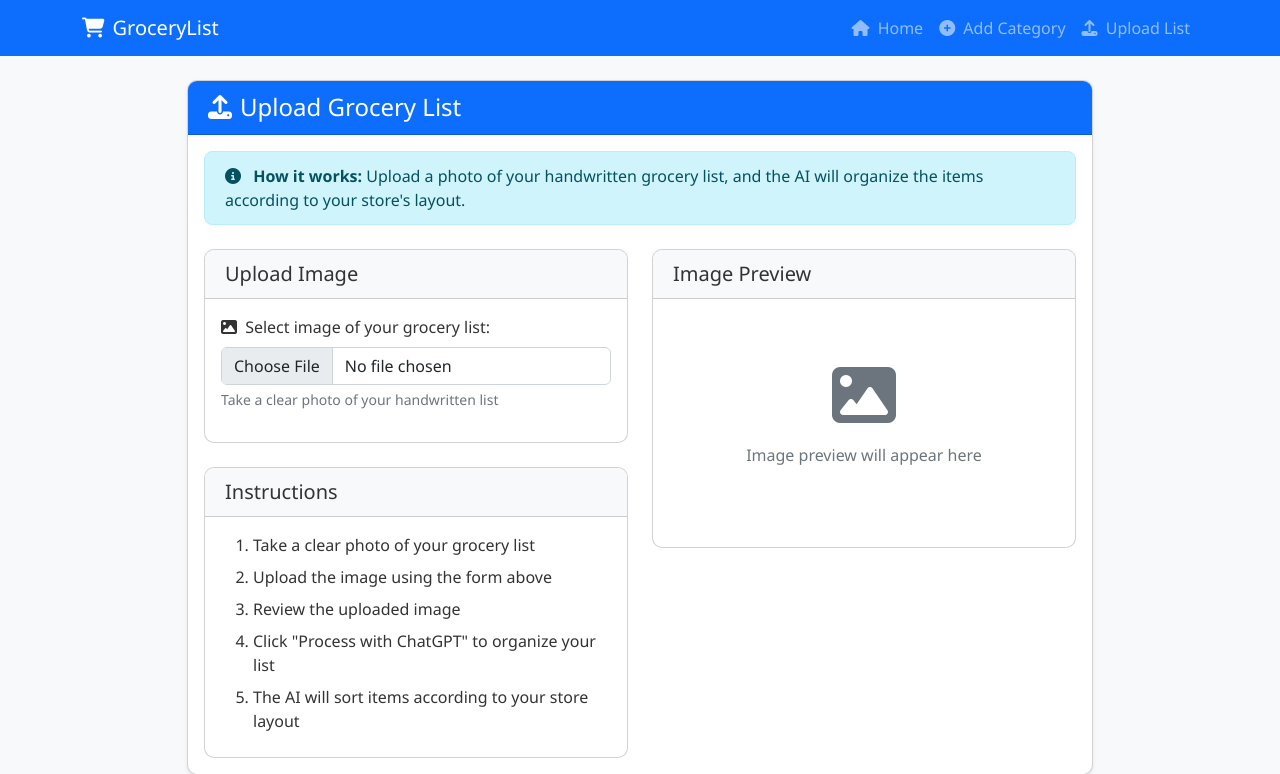
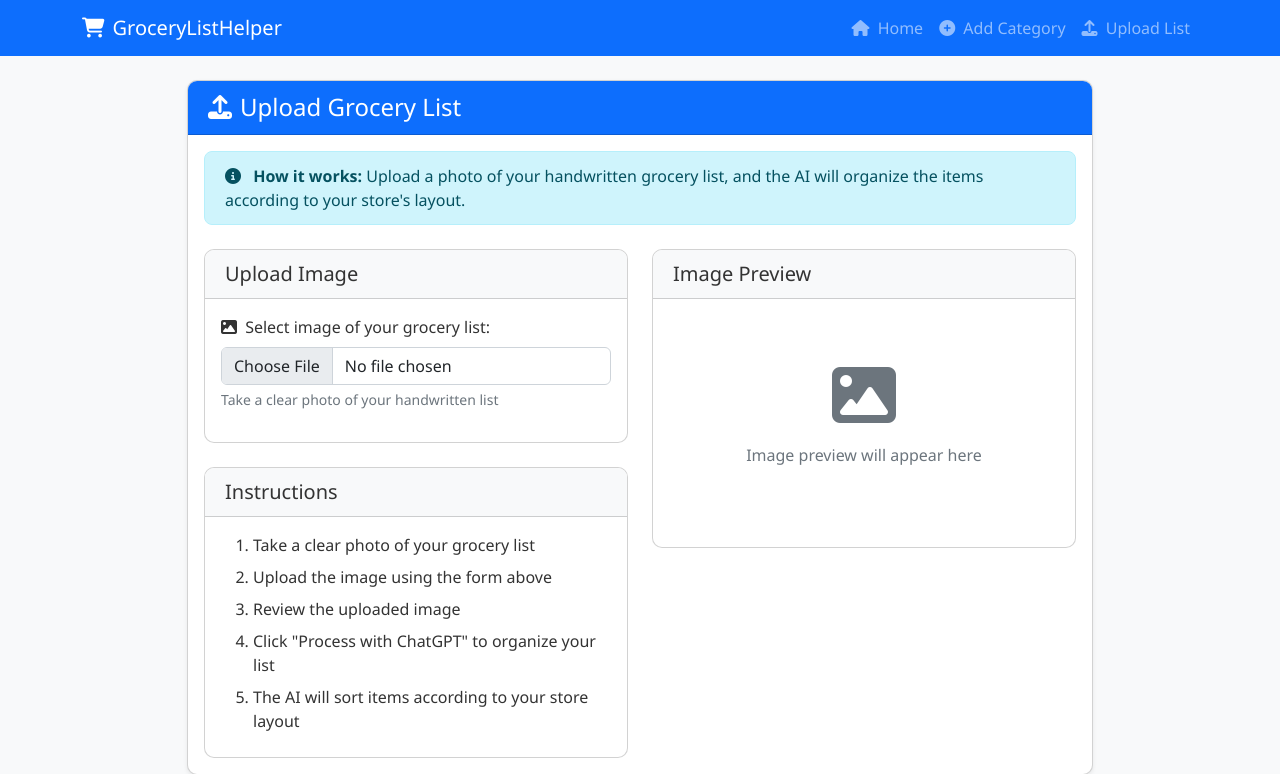
Before and after one commit to CharlieRosander/GroceryListHelper, a Flask app: page /upload_list in a window 1280 px wide. Shown: the top 774 px of the page. Run offline with Flask 3, Linux system fonts and the light colour scheme.

Commit message:
changed name to GroceryListHelper, still a placeholder but provides more clarity

```diff
--- a/templates/add_category.html
+++ b/templates/add_category.html
@@ -1,6 +1,6 @@
 {% extends "layout.html" %}
 
-{% block title %}GroceryList - Add Category{% endblock %}
+{% block title %}GroceryListHelper - Add Category{% endblock %}
 
 {% block content %}
 <div class="row">
--- a/templates/edit_category.html
+++ b/templates/edit_category.html
@@ -1,6 +1,6 @@
 {% extends "layout.html" %}
 
-{% block title %}GroceryList - Edit Category{% endblock %}
+{% block title %}GroceryListHelper - Edit Category{% endblock %}
 
 {% block content %}
 <div class="row">
--- a/templates/index.html
+++ b/templates/index.html
@@ -1,6 +1,6 @@
 {% extends "layout.html" %}
 
-{% block title %}GroceryList - Store Categories{% endblock %}
+{% block title %}GroceryListHelper - Store Categories{% endblock %}
 
 {% block content %}
 <div class="row">
--- a/templates/layout.html
+++ b/templates/layout.html
@@ -4,7 +4,7 @@
 <head>
     <meta charset="UTF-8">
     <meta name="viewport" content="width=device-width, initial-scale=1.0">
-    <title>{% block title %}GroceryList App{% endblock %}</title>
+    <title>{% block title %}GroceryListHelper App{% endblock %}</title>
 
     <!-- Bootstrap CSS -->
     <link href="https://cdn.jsdelivr.net/npm/bootstrap@5.2.3/dist/css/bootstrap.min.css" rel="stylesheet">
@@ -23,7 +23,7 @@
     <nav class="navbar navbar-expand-lg navbar-dark bg-primary">
         <div class="container">
             <a class="navbar-brand" href="{{ url_for('index') }}">
-                <i class="fas fa-shopping-cart me-2"></i>GroceryList
+                <i class="fas fa-shopping-cart me-2"></i>GroceryListHelper
             </a>
             <button class="navbar-toggler" type="button" data-bs-toggle="collapse" data-bs-target="#navbarNav">
                 <span class="navbar-toggler-icon"></span>
--- a/templates/organized_list.html
+++ b/templates/organized_list.html
@@ -1,6 +1,6 @@
 {% extends "layout.html" %}
 
-{% block title %}GroceryList - Organized List{% endblock %}
+{% block title %}GroceryListHelper - Organized List{% endblock %}
 
 {% block content %}
 <div class="row">
--- a/templates/upload_list.html
+++ b/templates/upload_list.html
@@ -1,6 +1,6 @@
 {% extends "layout.html" %}
 
-{% block title %}GroceryList - Upload List{% endblock %}
+{% block title %}GroceryListHelper - Upload List{% endblock %}
 
 {% block content %}
 <div class="row">
```
Also changed, not shown: README.md.
